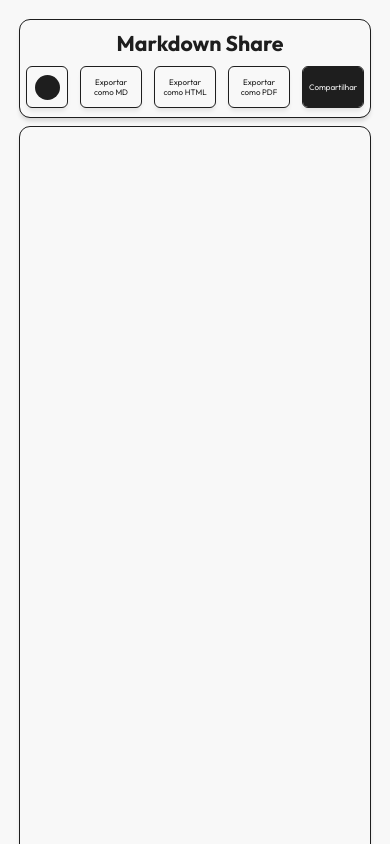
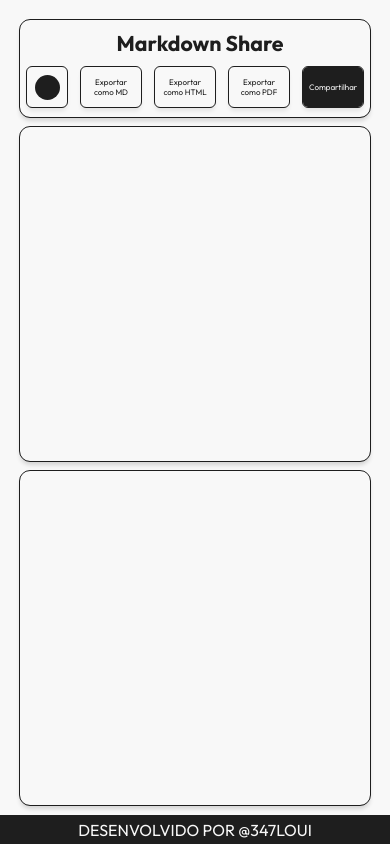
Before and after one commit to louipasquini/markdown-share, a React (Vite) app: page / in a window 390 px wide. Shown: the top 844 px of the page. Built offline with nearby package versions, Linux system fonts and the light colour scheme.

Commit message:
fix: screen size mobile

```diff
--- a/src/App.css
+++ b/src/App.css
@@ -1,5 +1,5 @@
 .app {
-  height: 100svh;
+  height: 100vh;
   padding-bottom: 0;
   margin-bottom: 0;
   display: flex;
@@ -70,22 +70,19 @@
     display: flex;
     flex-direction: column;
     width: 100%;
-    height: auto;
-    min-height: 100%;
+    height: 100%;
   }
 
   .editor {
     box-sizing: border-box;
-    height: auto;
-    min-height: 100%;
+    height: 100%;
     width: 100%;
     width: calc(100% - 40px); /* Compensa margens de 20px em cada lado */
     margin: 0 20px;
   }
   .text {
     box-sizing: border-box;
-    height: auto;
-    min-height: 100%;
+    height: 100%;
     width: 100%;
     margin: 0 10px;
     width: calc(100% - 40px); /* Compensa margens de 20px em cada lado */
```
